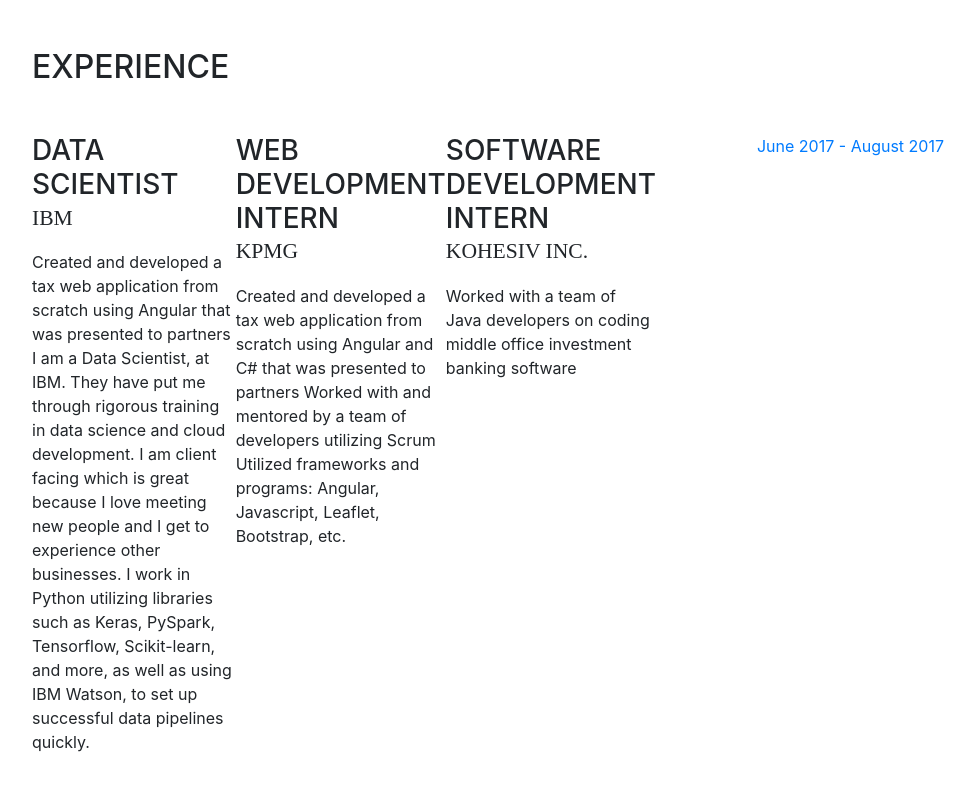
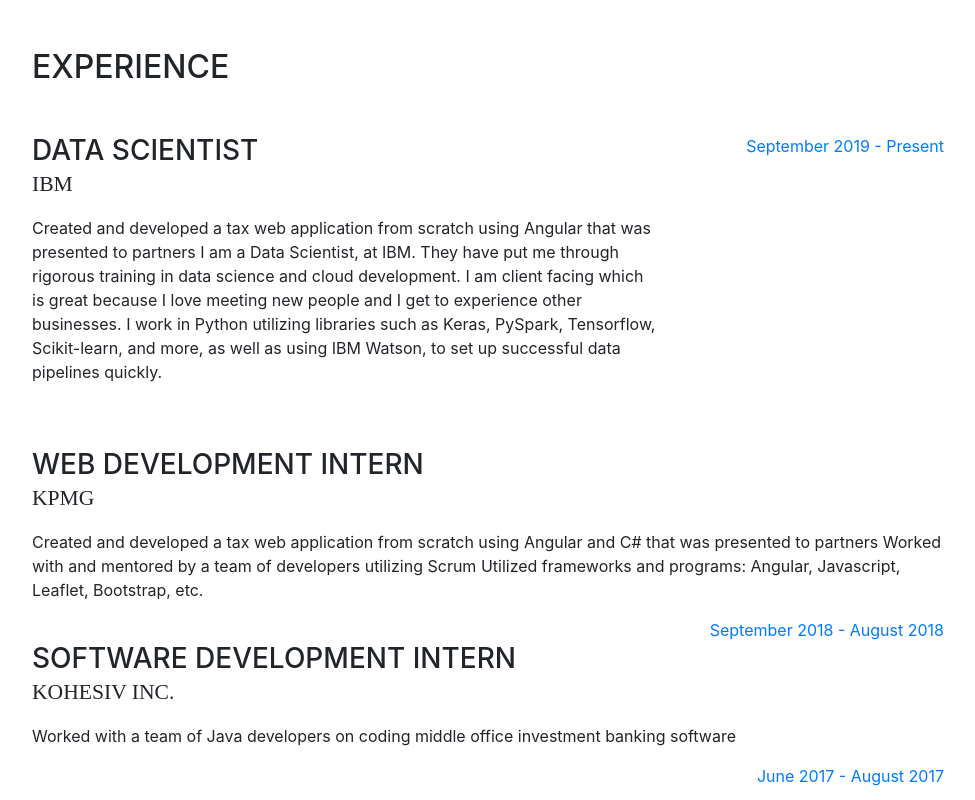
Before and after one commit to dylanzucker/dylanzucker.github.io, a website with bundled scripts: page index.html in a window 1280 px wide. Shown: the part 800-1600 px from the top of the page, without its empty margins (288-1263 px from the left). Built offline with nearby package versions, Linux system fonts and the light colour scheme; a web font is replaced by a local one.

Commit message:
Bug fixes

```diff
--- a/index.html
+++ b/index.html
@@ -112,6 +112,10 @@
                 I am a Data Scientist, at IBM. They have put me through rigorous training in data science and cloud development. I am client facing which is great because I love meeting new people and I get to experience other businesses. I work in Python utilizing libraries such as Keras, PySpark, Tensorflow, Scikit-learn, and more, as well as using IBM Watson, to set up successful data pipelines quickly.
               </p>
             </div>
+            <div class="resume-date text-md-right">
+              <span class="text-primary">September 2019 - Present</span>
+            </div>
+          </div>
             <div class="resume-content mr-auto">
               <h3 class="mb-0">Web Development Intern</h3>
               <div class="subheading mb-3">KPMG</div>
@@ -121,6 +125,10 @@
                 Utilized frameworks and programs: Angular, Javascript, Leaflet, Bootstrap, etc.
               </p>
             </div>
+            <div class="resume-date text-md-right">
+              <span class="text-primary">September 2018 - August 2018</span>
+            </div>
+          </div>
             <div class="resume-content mr-auto">
               <h3 class="mb-0">Software Development Intern</h3>
               <div class="subheading mb-3">Kohesiv Inc.</div>
```
